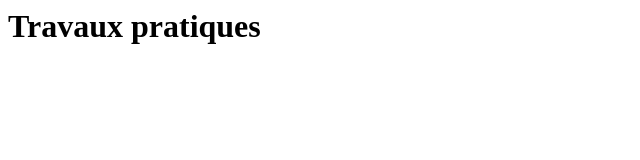
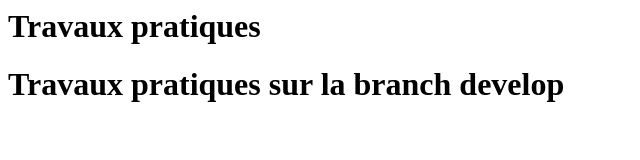
Before and after one commit to julemo70/TP_GIT3, a plain HTML site: page index.html in a window 1280 px wide. Shown: the whole page, without its empty margins (0-640 px from the left). Drawn offline with Linux system fonts and the light colour scheme.

Commit message:
commit two

```diff
--- a/index.html
+++ b/index.html
@@ -1 +1,2 @@
  <h1> Travaux pratiques </h1>
+ <h1> Travaux pratiques sur la branch develop </h1>
```
